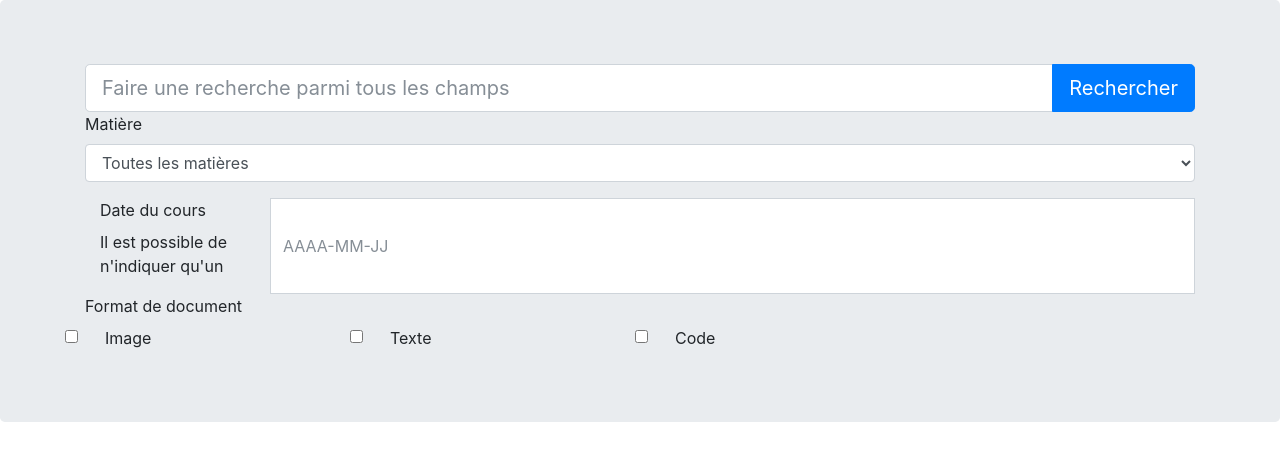
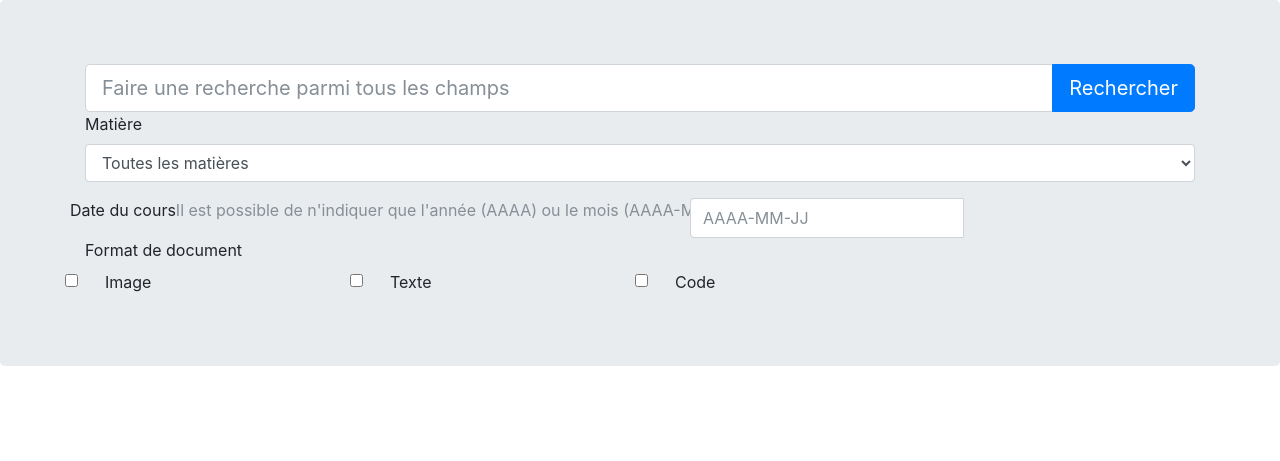
Before and after one commit to Chartes-TNAH/TNAHBox, a Flask app: template app/templates/pages/recherche.html in a window 1280 px wide. Shown: the top 461 px of the page. Run offline with Flask 2, Linux system fonts and the light colour scheme; the template is opened without the code that fills it, so the values that code supplies are empty; some libraries are stand-ins or nearby versions.

Commit message:
Actualisation de la mise en page de la page de recherche

```diff
--- a/app/templates/pages/recherche.html
+++ b/app/templates/pages/recherche.html
@@ -43,16 +43,18 @@
                 </div>
 
                 <div class="input-group" id="date-form">
-                    <div class="col-2">
+                    <div class="row">
                         <label for="date-form">Date du cours</label>
-                        <p>Il est possible de n'indiquer qu'un </p>
+                        <p class="text-muted">Il est possible de n'indiquer que l'année (AAAA) ou le mois (AAAA-MM).</p>
                     </div>
+                    <div class="row">
                         <input type="search" type='text' name="date" class="form-control" id='datepicker' placeholder="AAAA-MM-JJ" data-date-format="yy-mm-dd"/>
                         <script type="text/javascript">
                             $(function () {
                                 $( "#datepicker" ).datepicker({ dateFormat: 'yy-mm-dd' });
                             });
                         </script>
+                    </div>
                 </div>
 
                 <div class="form-check" id="checkbox-form">
```
Lines whose indentation alone changed are shown as unchanged.
